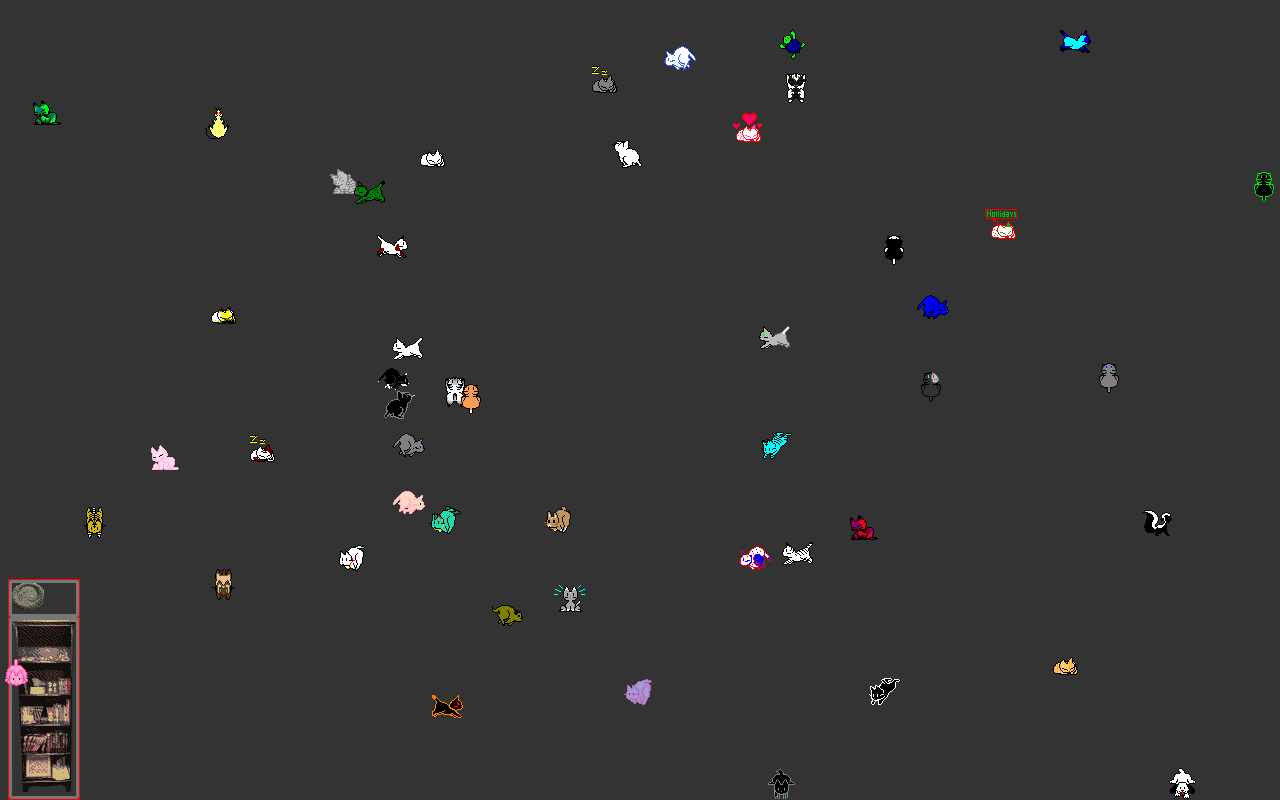
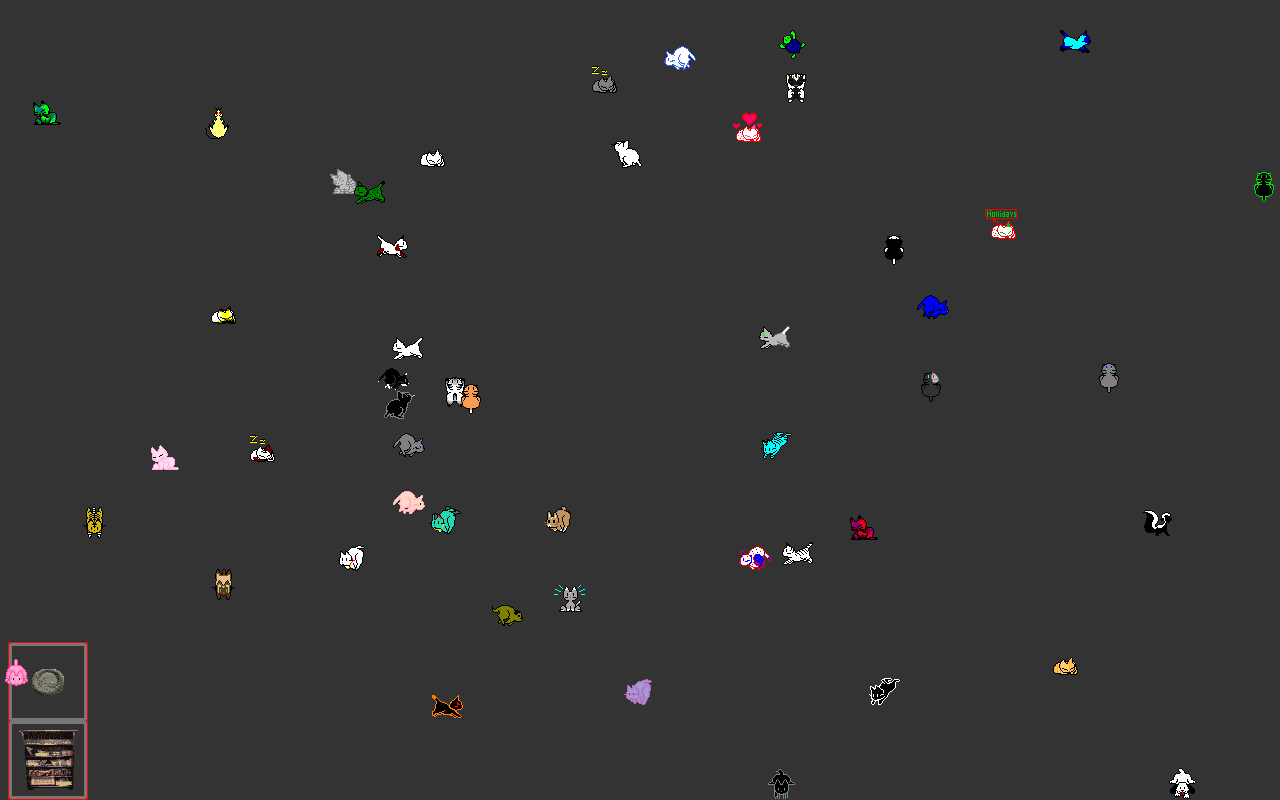
Before and after one commit to hobinjk/XNeko-Editor, a website built with Vite: page index.html in a window 1280 px wide. Built offline with nearby package versions, Linux system fonts and the light colour scheme.

Commit message:
Fix issues caused by swap to img for props; Make inventory items nice button-y things

```diff
--- a/Inventory.js
+++ b/Inventory.js
@@ -41,7 +41,7 @@ export class Inventory {
   }
 
   onPropTemplatePointerDown(event) {
-    let ptId = event.target.dataset.id;
+    let ptId = event.currentTarget.dataset.id;
     if (!ptId) {
       console.warn('event without ptId', event);
       return;
--- a/PropTemplate.js
+++ b/PropTemplate.js
@@ -18,6 +18,7 @@ export class PropTemplate {
     let { width, height, isFloorProp } = prop;
     let spots = prop.spots.map(spot => new Spot(spot.x, spot.y, spot.allowedActions));
     let image = document.createElement('img');
+    image.draggable = false;
     image.style.width = width + 'px';
     image.style.height = height + 'px';
     // TODO xss prevention by forcing it to be a data base64 url
--- a/style.css
+++ b/style.css
@@ -15,6 +15,9 @@ body {
   position: fixed;
   pointer-events: none;
   image-rendering: pixelated;
+}
+.prop > img {
+  user-select: none;
 }
 
 .spot-marker {
@@ -34,8 +37,20 @@ body {
 }
 
 .inventory > .prop {
+  display: flex;
+  align-items: center;
+  justify-content: center;
+  border: 3px solid #777;
+  border-radius: 2px;
+  width: 64px;
+  height: 64px;
+  padding: 4px;
+  overflow: hidden;
   position: relative;
   pointer-events: auto;
-  border: 3px solid #777;
-  border-radius: 2px;
 }
+
+.inventory > .prop > img {
+  max-width: 60px;
+  max-height: 60px;
+}
```
